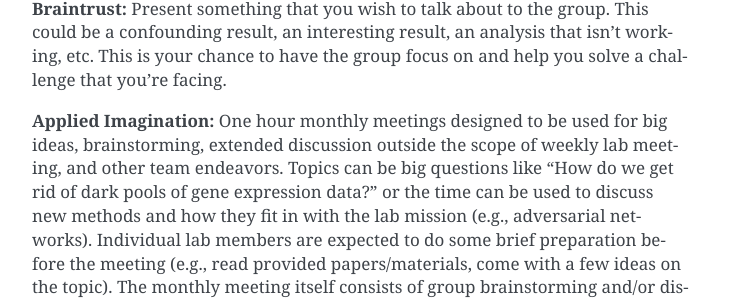
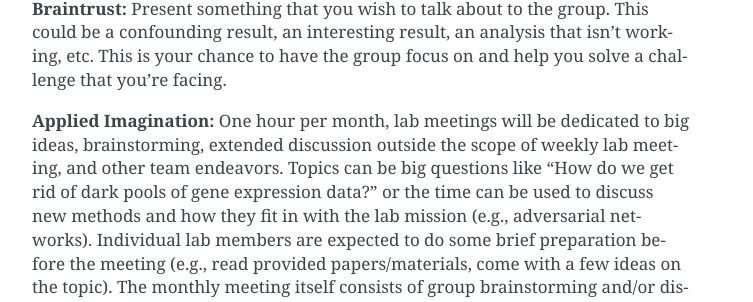
Before and after one commit to greenelab/onboarding, a Sphinx documentation site: the page built from source/communication.rst, in a window 1280 px wide and 900 px high, scrolled down 1762 px. Shown: the part 297-599 px from the top of the window, without its empty margins (388-1141 px from the left). Built offline with Sphinx 7.4.7, drawn with Linux system fonts in a browser that asks for light colours; some of the changed text lies outside the part shown.

Commit message:
edit to make clear that this replaces lab meeting 1x/month

```diff
--- a/source/communication.rst
+++ b/source/communication.rst
@@ -91,8 +91,8 @@ could be a confounding result, an interesting result, an analysis that isn’t
 working, etc. This is your chance to have the group focus on and help you solve
 a challenge that you’re facing.
 
-**Applied Imagination:** One hour monthly meetings designed to be used for big
-ideas, brainstorming, extended discussion outside the scope of weekly lab
+**Applied Imagination:** One hour per month, lab meetings will be dedicated to
+big ideas, brainstorming, extended discussion outside the scope of weekly lab
 meeting, and other team endeavors. Topics can be big questions like
 “How do we get rid of dark pools of gene expression data?” or the time can
 be used to discuss new methods and how they fit in with the lab mission (e.g.,
```
